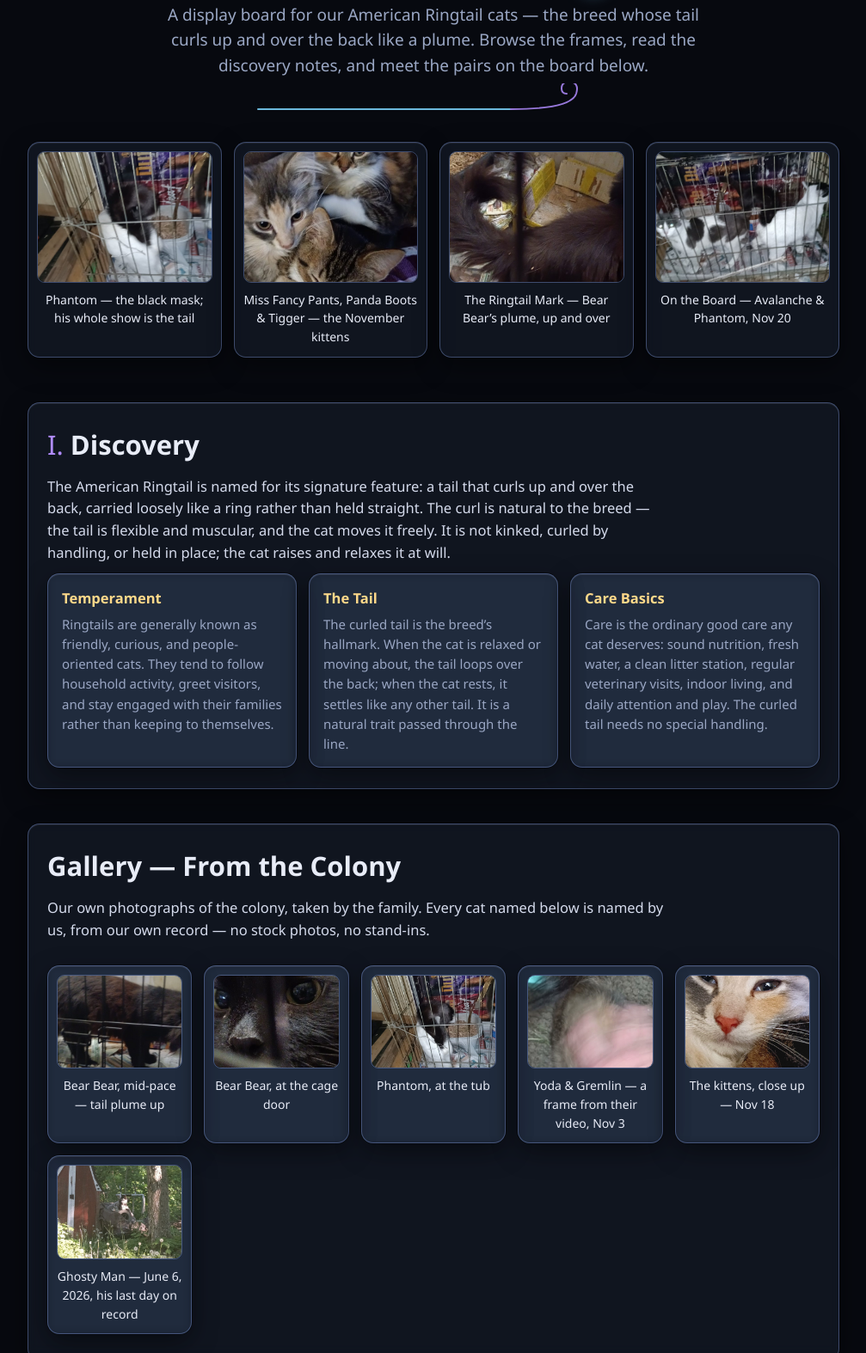
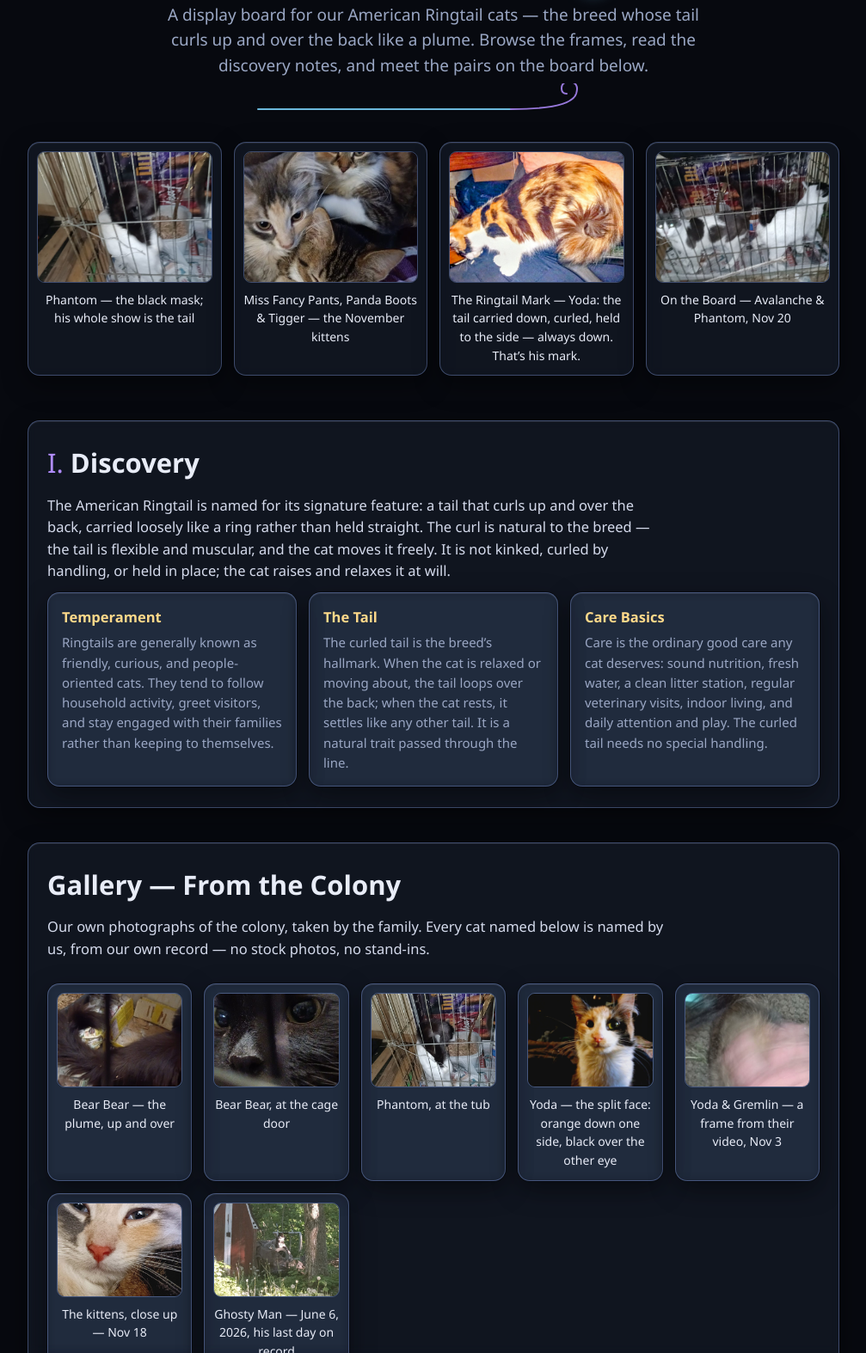
Before and after one commit to apex74-create/ringtail, a plain HTML site: page index.html in a window 1280 px wide. Shown: the part 396-1970 px from the top of the page at 86% size, without its empty margins (136-1143 px from the left). Drawn offline with Linux system fonts and the light colour scheme.

Commit message:
The true Yoda, in the Mark frame
The owner supplied the real photographs (Nov 27, 2026): Yoda in his
lap, Nov 26, 2024 - the tail curled in a tight spiral DOWN against
the flank, held to the side, the mark that sets him apart - and his
portrait, Mar 24, 2024, the split face. The Mark frame now carries
Yoda himself, captioned in the owner's terms; the portrait takes a
Gallery frame; Bear Bear's plume returns to its Gallery slot and
the stopgap pace still comes off.

```diff
--- a/index.html
+++ b/index.html
@@ -116,7 +116,7 @@
     <div class="frames">
       <figure class="frame glass"><div class="photo filled"><img src="assets/phantom-mask.jpg" alt="Phantom, the white cat with the black mask, close to the camera"></div><figcaption>Phantom &mdash; the black mask; his whole show is the tail</figcaption></figure>
       <figure class="frame glass"><div class="photo filled"><img src="assets/kittens-pile.jpg" alt="Three kittens piled together on the couch"></div><figcaption>Miss Fancy Pants, Panda Boots &amp; Tigger &mdash; the November kittens</figcaption></figure>
-      <figure class="frame glass"><div class="photo filled"><img src="assets/bear-bear-plume.jpg" alt="Bear Bear from behind, his long dark tail in a full plume up and over"></div><figcaption>The Ringtail Mark &mdash; Bear Bear&rsquo;s plume, up and over</figcaption></figure>
+      <figure class="frame glass"><div class="photo filled"><img src="assets/yoda-mark.jpg" alt="Yoda in his owner&rsquo;s lap, his tail curled in a tight spiral down against his flank, held to the side"></div><figcaption>The Ringtail Mark &mdash; Yoda: the tail carried down, curled, held to the side &mdash; always down. That&rsquo;s his mark.</figcaption></figure>
       <figure class="frame glass"><div class="photo filled"><img src="assets/colony-cage.jpg" alt="The colony cage: Avalanche the gray-and-white at left, Phantom at right"></div><figcaption>On the Board &mdash; Avalanche &amp; Phantom, Nov 20</figcaption></figure>
     </div>
   </div>
@@ -157,9 +157,10 @@
     <p class="body">Our own photographs of the colony, taken by the family. Every cat named
       below is named by us, from our own record &mdash; no stock photos, no stand-ins.</p>
     <div class="frames">
-      <figure class="frame glass"><div class="photo filled"><img src="assets/bear-bear-pace.jpg" alt="Bear Bear mid-pace in his cage, coat in motion, tail plume up at the rear"></div><figcaption>Bear Bear, mid-pace &mdash; tail plume up</figcaption></figure>
+      <figure class="frame glass"><div class="photo filled"><img src="assets/bear-bear-plume.jpg" alt="Bear Bear from behind, his long dark tail in a full plume up and over"></div><figcaption>Bear Bear &mdash; the plume, up and over</figcaption></figure>
       <figure class="frame glass"><div class="photo filled"><img src="assets/bear-bear-door.jpg" alt="Bear Bear close up at his cage door, eyes wide, nose at the bars"></div><figcaption>Bear Bear, at the cage door</figcaption></figure>
       <figure class="frame glass"><div class="photo filled"><img src="assets/phantom-tub.jpg" alt="Phantom from behind at the litter tub, black cap and saddle showing"></div><figcaption>Phantom, at the tub</figcaption></figure>
+      <figure class="frame glass"><div class="photo filled"><img src="assets/yoda-portrait.jpg" alt="Yoda close up: a split face, orange down one side, a black patch over the other eye, pink nose"></div><figcaption>Yoda &mdash; the split face: orange down one side, black over the other eye</figcaption></figure>
       <figure class="frame glass"><div class="photo filled"><img src="assets/yoda-gremlin-frame.jpg" alt="A frame from the family's video of Yoda and Gremlin, Nov 3, 2026"></div><figcaption>Yoda &amp; Gremlin &mdash; a frame from their video, Nov 3</figcaption></figure>
       <figure class="frame glass"><div class="photo filled"><img src="assets/kittens-close.jpg" alt="The November kittens close up"></div><figcaption>The kittens, close up &mdash; Nov 18</figcaption></figure>
       <figure class="frame glass"><div class="photo filled"><img src="assets/ghosty-man.jpg" alt="Ghosty Man, black-and-white tuxedo, photographed June 6, 2026"></div><figcaption>Ghosty Man &mdash; June 6, 2026, his last day on record</figcaption></figure>
```
Also changed, not shown: assets/bear-bear-pace.jpg (deleted), assets/yoda-mark.jpg (added), assets/yoda-portrait.jpg (added).
